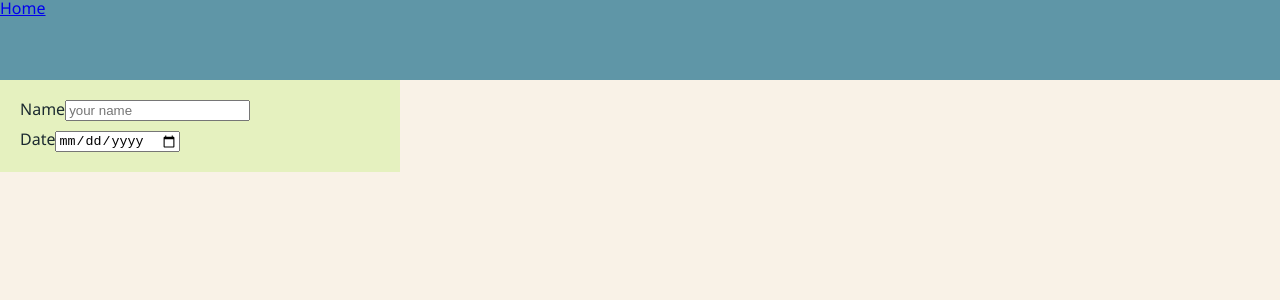
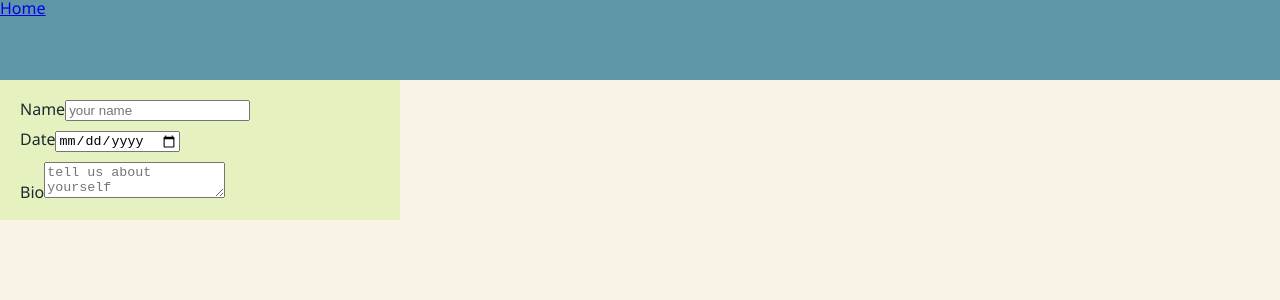
Before and after one commit to aaronEnyetu/customForms, a React app: page / in a window 1280 px wide. Shown: the top 300 px of the page. Built offline with nearby package versions, Linux system fonts and the light colour scheme.

Commit message:
TextArea control implemented and rendering on the browser, and test passing

```diff
--- a/src/components/Dashboard/Dashboard.jsx
+++ b/src/components/Dashboard/Dashboard.jsx
@@ -1,4 +1,7 @@
-import { InputControl } from '../Forms/FormControls.jsx';
+import {
+  InputControl,
+  TextAreaControl,
+} from '../Forms/FormControls.jsx';
 import styles from './Dashboard.css';
 
 export default function Dashboard() {
@@ -18,6 +21,12 @@ export default function Dashboard() {
           name="date"
           placeholder="pick a date"
         />
+
+        <TextAreaControl
+          label="Bio"
+          name="bio"
+          placeholder="tell us about yourself"
+        />
       </form>
     </div>
   );
--- a/src/components/Forms/FormControls.jsx
+++ b/src/components/Forms/FormControls.jsx
@@ -18,3 +18,11 @@ export function InputControl({ label, ...rest }) {
     </FormControl>
   );
 }
+
+export function TextAreaControl({ label, ...rest }) {
+  return (
+    <FormControl label={label}>
+      <textarea {...rest} />
+    </FormControl>
+  );
+}
```
Also changed, not shown: 1 other file (tests, documents, lock files or other folders).
